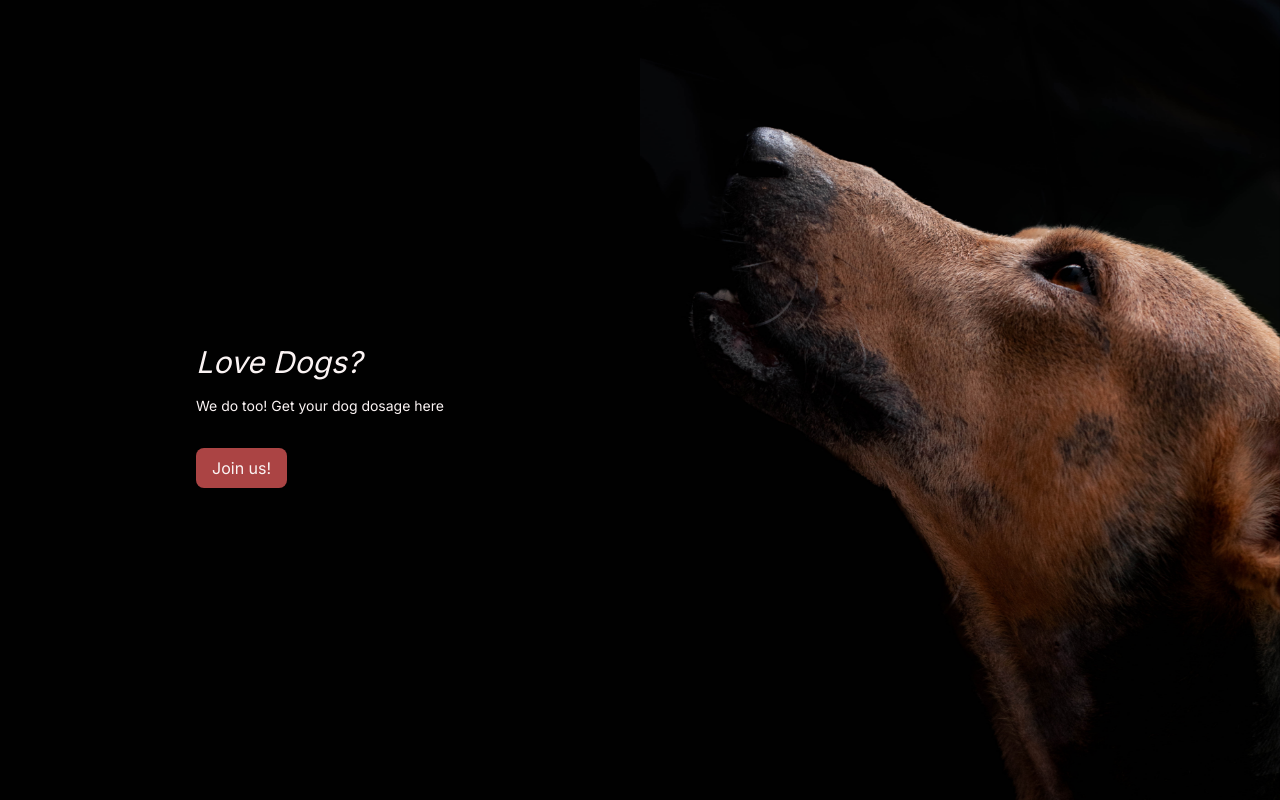
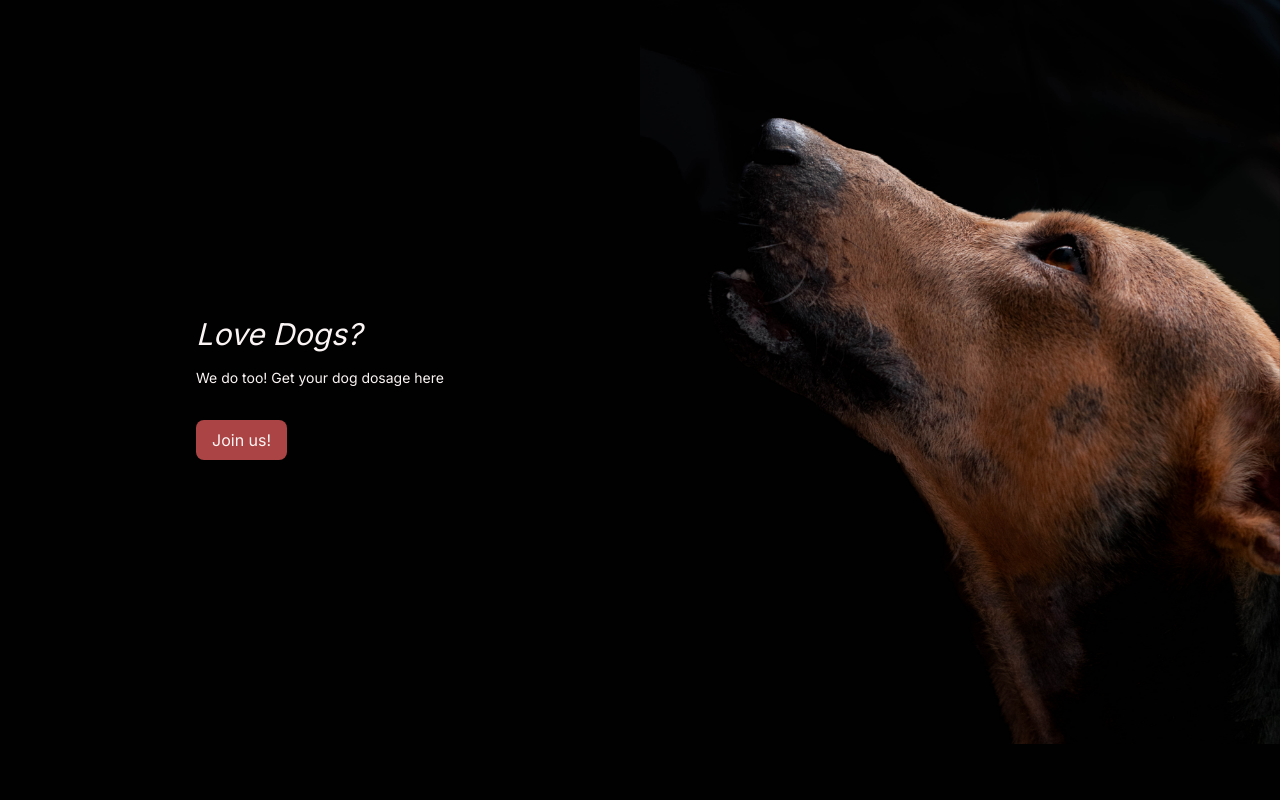
Before and after one commit to hny-codes/pawfic-pictures, a Next.js app: page / in a window 1280 px wide. Built offline with nearby package versions, Linux system fonts and the light colour scheme.

Commit message:
Adjust image for mobile viewports

```diff
--- a/src/app/page.tsx
+++ b/src/app/page.tsx
@@ -9,7 +9,7 @@ export default function Home() {
         <Image
           src={DogPic}
           alt='dog picture'
-          className='animate-dogHero sm:order-1 sm:h-screen sm:object-cover '
+          className='animate-dogHero max-h-[65vh] sm:max-h-max sm:order-1 sm:h-screen object-cover '
         />
         <div className='text-[--clr-text] text-center mt-8 px-8 sm:place-self-center sm:text-left'>
           <h1 className='italic text-3xl'>Love Dogs?</h1>
```
